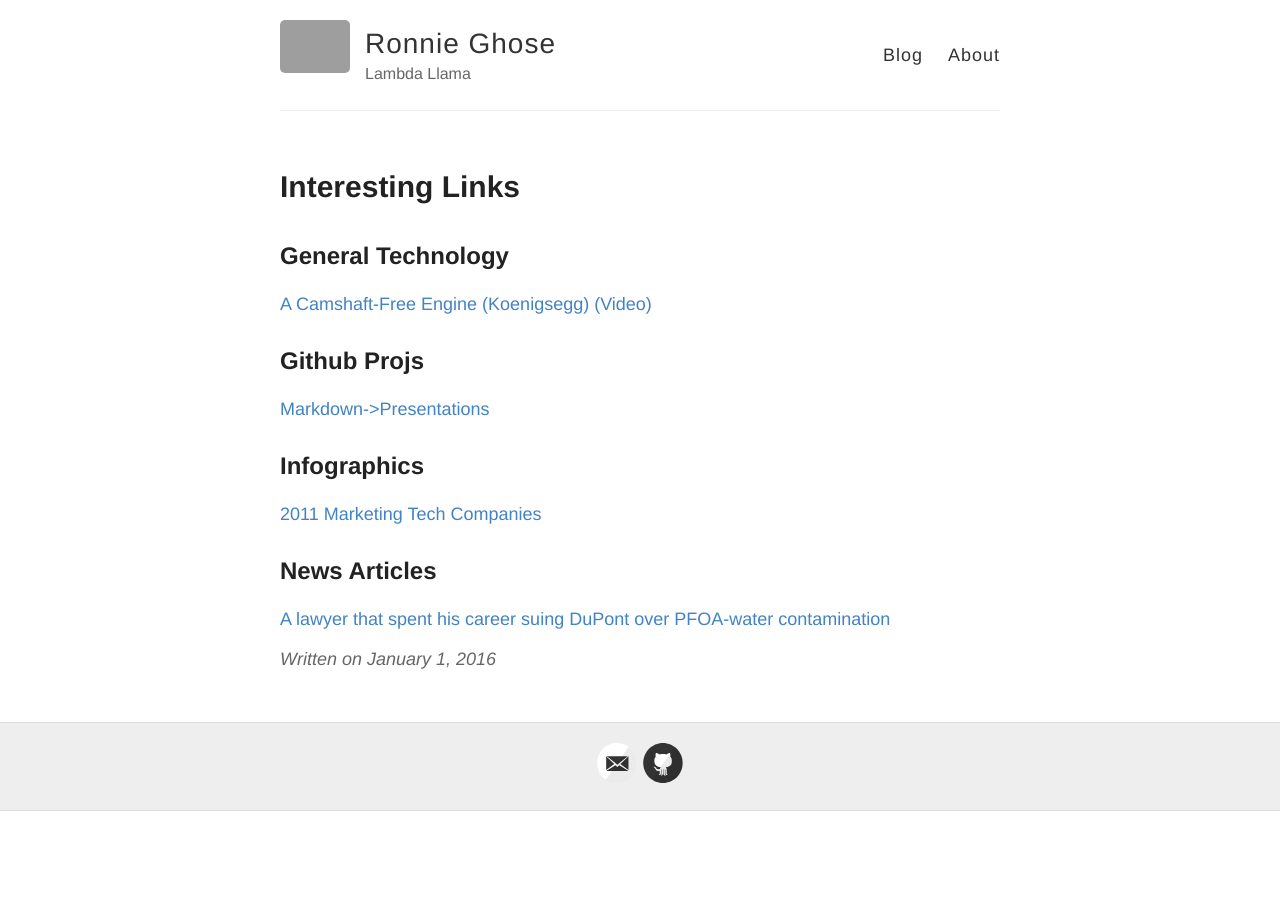
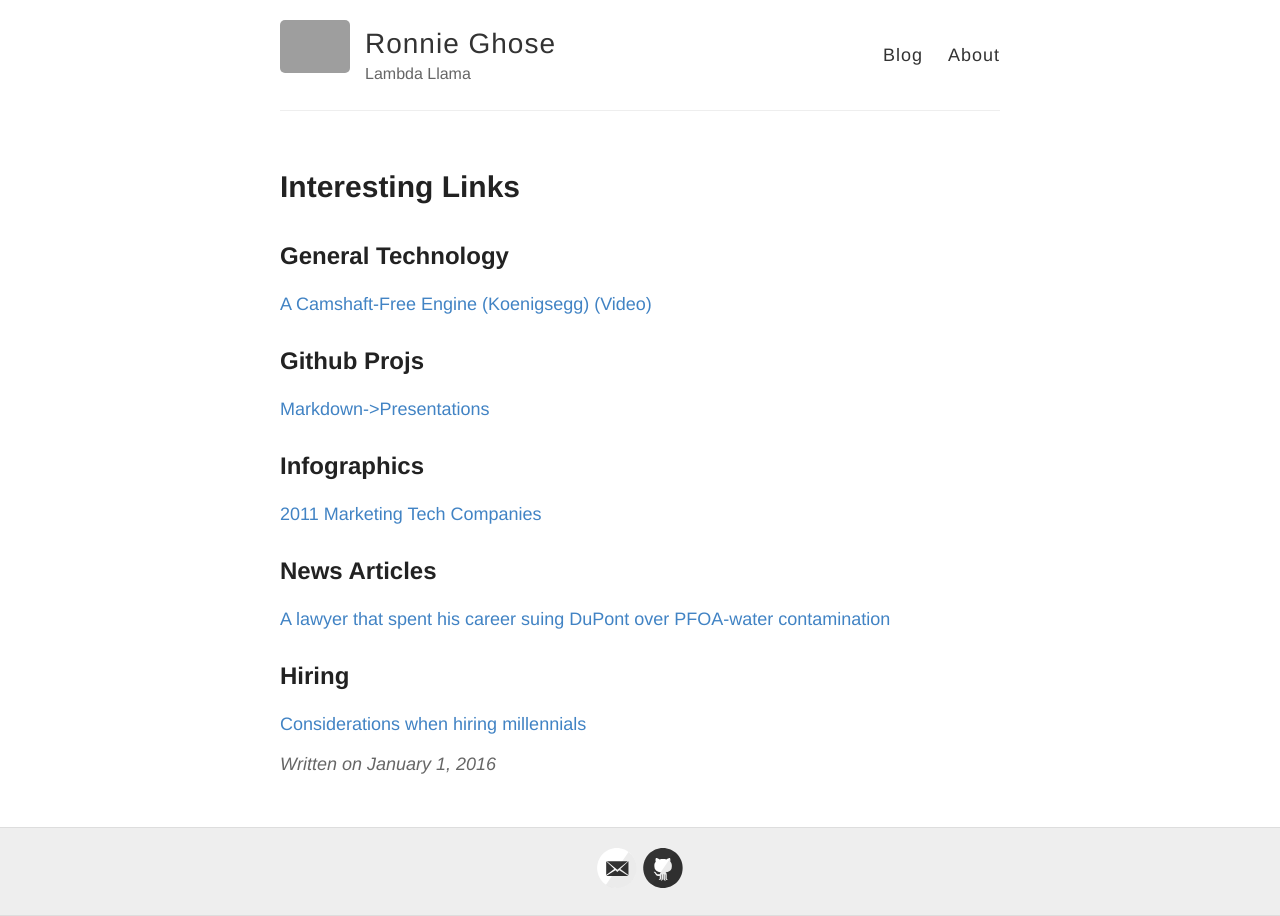
Before and after one commit to RONNCC/ronncc.github, a Jekyll site: the page built from _posts/2016-1-1-InterestingLinks.md, in a window 1280 px wide. Built offline with Jekyll 4.4.1, drawn with Linux system fonts in a browser that asks for light colours; comment, search, counter and statistics services are not loaded; grey boxes are pictures that could not be loaded.

Commit message:
update from Jekyller

```diff
--- a/_posts/2016-1-1-InterestingLinks.md
+++ b/_posts/2016-1-1-InterestingLinks.md
@@ -24,3 +25,6 @@ title: 'Interesting Links'
 
 ## News Articles
 [A lawyer that spent his career suing DuPont over PFOA-water contamination](http://www.nytimes.com/2016/01/10/magazine/the-lawyer-who-became-duponts-worst-nightmare.html)
+
+## Hiring
+[Considerations when hiring millennials](http://www.evanmiller.org/attracting-millennial-engineers.html)
```
Also changed, not shown: other parts of _posts/2016-1-1-InterestingLinks.md (+2 -1 lines).
